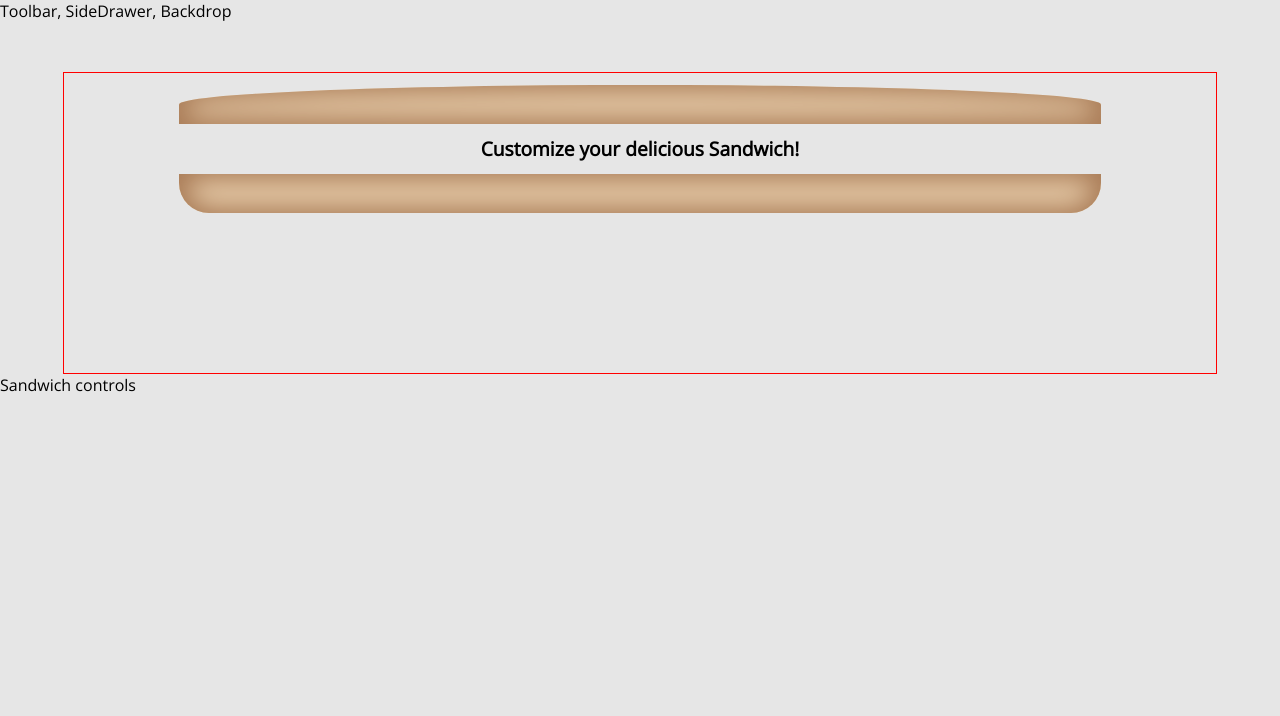
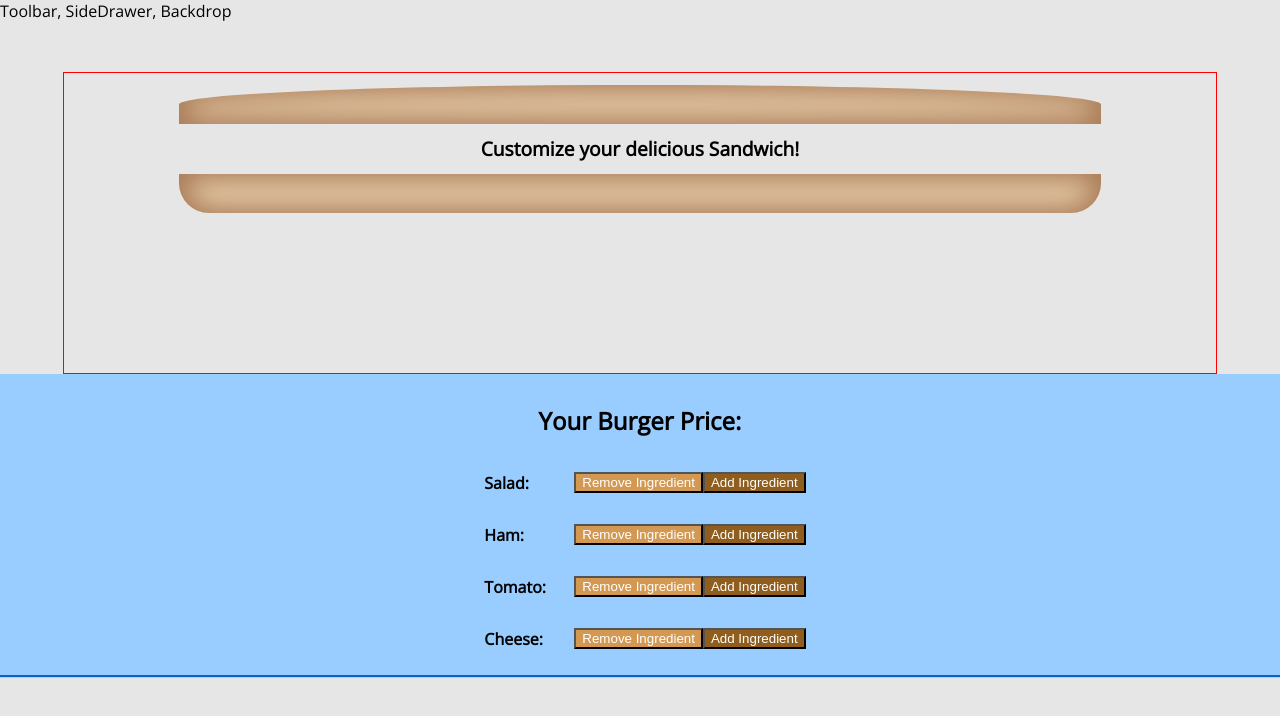
Before and after one commit to dragomir1/REACT-sandwichBuilder, a React app: page / in a window 1280 px wide. Shown: the top 716 px of the page. Built offline with nearby package versions, Linux system fonts and the light colour scheme.

Commit message:
additions

```diff
--- /dev/null
+++ b/src/components/Sandwich/SandwichControls/SandwichControl/SandwichControl.css
@@ -0,0 +1,56 @@
+.SandwichControl {
+  display: flex;
+  justify-content: space-between;
+  align-items: center;
+  margin: 5px 0;
+}
+
+.Sandwichcontrol button {
+  display: block;
+  font: inherit;
+  padding: 5px;
+  margin: 0 5px;
+  width: 80px;
+  border: 1px solid ##006699;
+  cursor: pointer;
+  outline: none;
+}
+
+.SandwichControl button:disabled {
+  background-color: #ffff00;
+  border: 1px solid #b3b300;
+  color: #990000;
+  cursor: default;
+}
+
+.SandwichControl button:hover:disabled {
+  background-color: #ffff00;
+  color: #ccc;
+  cursor: not-allowed;
+}
+
+.IngredientLabel {
+  padding: 10px;
+  font-weight: bold;
+  width: 80px;
+}
+
+.SandwichControl .Less {
+    background-color: #D39952;
+    color: white;
+}
+
+.SandwichControl .More {
+    background-color: #8F5E1E;
+    color: white;
+}
+
+.SandwichControl .Less:hover, .SandwichControl .Less:active {
+    background-color: #DAA972;
+    color: white;
+}
+
+.SandwichControl .More:hover,.SandwichControl .More:active {
+    background-color: #99703F;
+    color: white;
+}
--- /dev/null
+++ b/src/components/Sandwich/SandwichControls/SandwichControl/SandwichControl.js
@@ -0,0 +1,22 @@
+import React from 'react';
+import classes from './SandwichControl.css';
+
+
+const sandwichcontrol = (props) => (
+  <div className={classes.SandwichControl}>
+    <div className={classes.IngredientLabel}>{props.ingredientLabel}</div>
+    <button
+      className={classes.Less}
+      onClick={props.removed}
+      disabled={props.disabled}>Remove Ingredient</button>
+    <button
+      className={classes.More}
+      onClick={props.added}
+      disabled={props.disabled}>Add Ingredient</button>
+
+  </div>
+
+);
+
+
+export default sandwichcontrol;
--- /dev/null
+++ b/src/components/Sandwich/SandwichControls/SandwichControls.css
@@ -0,0 +1,11 @@
+.SandwichControls {
+  width: 100%;
+  background-color: #99ccff;
+  display: flex;
+  flex-flow: column;
+  align-items: center;
+  box-shadow: 0 2px 1px #0066cc;
+  margin: auto;
+  padding: 10px 0;
+
+}
--- /dev/null
+++ b/src/components/Sandwich/SandwichControls/SandwichControls.js
@@ -0,0 +1,37 @@
+import React from 'react';
+import classes from './SandwichControls.css';
+import BuildControl from './SandwichControl/SandwichControl';
+
+
+const controls = [
+  {label: 'Salad:', type: "salad" },
+  {label: 'Ham:', type: "ham" },
+  {label: 'Tomato:', type: "tomato" },
+  {label: 'Cheese:', type: "cheese" },
+];
+
+
+const sandwichControls = (props) => (
+  <div className={classes.SandwichControls}>
+    <h2> Your Burger Price:<strong></strong></h2>
+    {controls.map(ctrl => (
+      <BuildControl
+        key={ctrl.label}
+        ingredientLabel={ctrl.label}
+        added={() => props.ingredientAdded(ctrl.type)}
+        removed={() => props.ingredientRemoved(ctrl.type)}
+      />
+    ))}
+
+
+
+
+  </div>
+
+
+
+
+
+);
+
+export default sandwichControls;
--- a/src/containers/SandwichBuilder/SandwichBuilder.js
+++ b/src/containers/SandwichBuilder/SandwichBuilder.js
@@ -1,6 +1,14 @@
 import React, { Component } from 'react';
 import Aux from '../../hoc/Aux';
 import Sandwich from '../../components/Sandwich/Sandwich';
+import SandwichControls from '../../components/Sandwich/SandwichControls/SandwichControls';
+
+const INGREDIENT_PRICES = {
+  salad: 0.5,
+  ham: 1.0,
+  tomato: 0.5,
+  cheese: 0.75
+};
 
 class SandwichBuilder extends Component {
 
@@ -10,14 +18,48 @@ class SandwichBuilder extends Component {
       ham: 0,
       cheese: 0,
       tomato: 0
+    },
+    totalPrice: 4
+  }
+
+  addIngredientHandler = (type) => {
+    const oldCount = this.state.ingredients[type];
+    const updatedCount = oldCount + 1;
+    const updatedIngredients = {
+      ...this.state.ingredients
+    };
+    updatedIngredients[type] = updatedCount;
+    const priceAddition = INGREDIENT_PRICES[type];
+    const oldPrice = this.state.totalPrice;
+    const newPrice = oldPrice + priceAddition;
+    this.setState({totalPrice: newPrice, ingredients: updatedIngredients});
+
+  }
+
+  removeIngredientHandler = (type) => {
+    const oldCount = this.state.ingredients[type];
+    {/*this prevents from further removing ingredients when you have no ingredients */}
+    if(oldCount <= 0) {
+      return;
     }
+    const updatedCount = oldCount - 1;
+    const updatedIngredients = {
+      ...this.state.ingredients
+    };
+    updatedIngredients[type] = updatedCount;
+    const priceAddition = INGREDIENT_PRICES[type];
+    const oldPrice = this.state.totalPrice;
+    const newPrice = oldPrice - priceAddition;
+    this.setState({totalPrice: newPrice, ingredients: updatedIngredients});
   }
 
   render () {
     return (
       <Aux>
         <Sandwich ingredients={this.state.ingredients}/>
-        <div>Sandwich controls</div>
+        <SandwichControls
+          ingredientAdded={this.addIngredientHandler}
+          ingredientRemoved={this.removeIngredientHandler} />
       </Aux>
     );
   }
```
